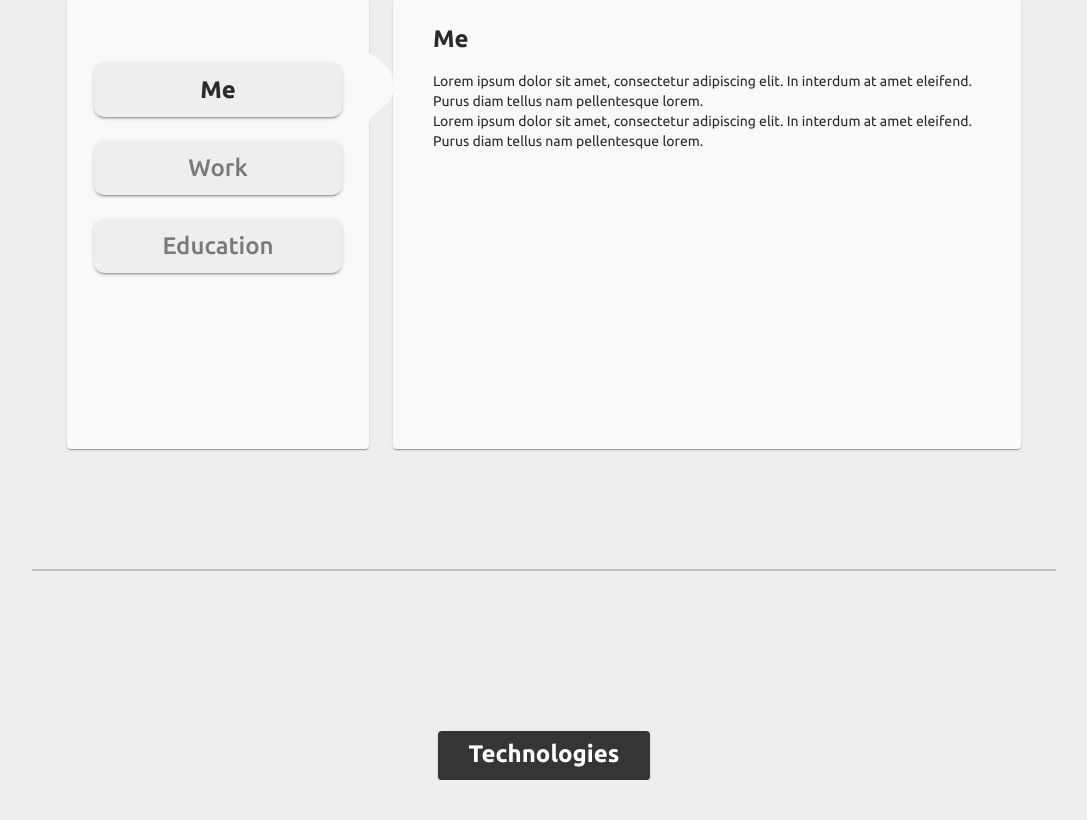
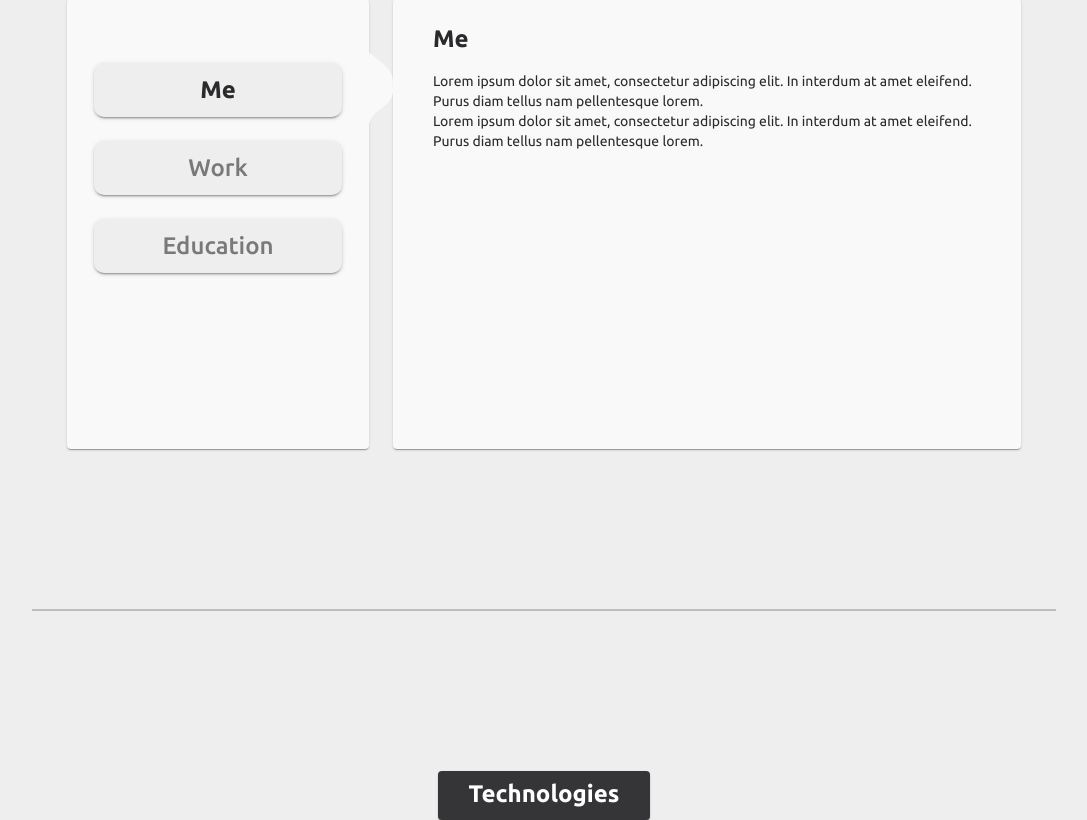
Before and after one commit to SamiHonkasalo/saho-portfolio, a React (Create React App) app: page / in a window 1280 px wide. Shown: the part 914-1734 px from the top of the page, without its empty margins (96-1183 px from the left). Before the commit the page ends 1694 px from the top, so only its background shows below. Built offline with nearby package versions, Linux system fonts and the light colour scheme.

Commit message:
Improved about<->technologies margin

```diff
--- a/src/layout/ContentSpacer.tsx
+++ b/src/layout/ContentSpacer.tsx
@@ -9,6 +9,7 @@ export const ContentSpacer = (): JSX.Element => {
         height: 2,
         backgroundColor: theme.palette.grey[400],
         mx: "auto",
+        my: 20,
       }}
     />
   );
--- a/src/pages/about/About.tsx
+++ b/src/pages/about/About.tsx
@@ -18,7 +18,6 @@ export const About = (): JSX.Element => {
         marginTop: `-${ABOUT_PAGE_OFFSET}px`,
         backgroundColor: theme.palette.background.default,
         clipPath: `ellipse(${clipNumber}% 100% at 50% 100%)`,
-        mb: 15,
       }}
     >
       <AboutSpacer />
--- a/src/pages/technologies/Technologies.tsx
+++ b/src/pages/technologies/Technologies.tsx
@@ -6,7 +6,6 @@ export const Technologies = (): JSX.Element => {
   return (
     <Box
       sx={{
-        mt: 20,
         backgroundColor: theme.palette.background.default,
       }}
     >
```
